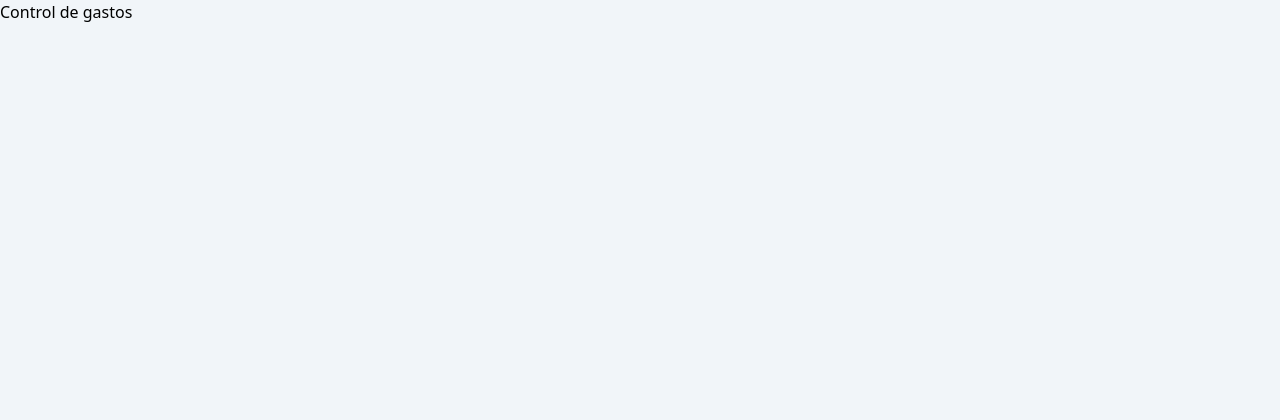
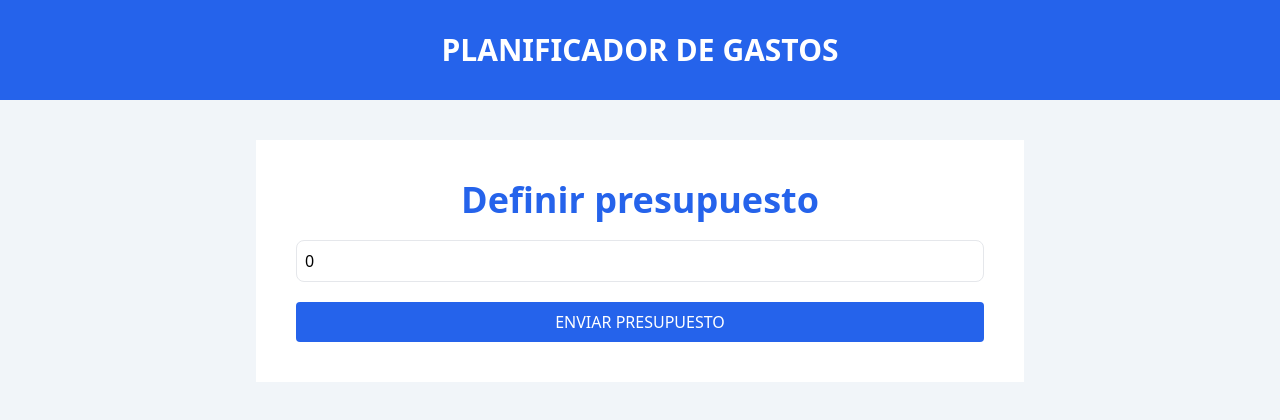
Before and after one commit to joninoni/App_Gastos, a React (Vite) app: page / in a window 1280 px wide. Shown: the top 420 px of the page. Built offline with nearby package versions, Linux system fonts and the light colour scheme.

Commit message:
diseño el formulario del presupuesto

```diff
--- a/src/App.tsx
+++ b/src/App.tsx
@@ -1,8 +1,20 @@
+import BudgetForm from "./components/BudgetForm"
+
 function App() {
 
     return (
         <>
-            <h1>Control de gastos</h1>
+
+        <header className="bg-blue-600 py-8 max-h-72">
+            <h1 className=" uppercase text-center font-black text-3xl text-white">
+                Planificador de Gastos
+            </h1>
+        </header>
+
+        <div className=" mx-auto max-w-3xl bg-white mt-10 p-10">
+            <BudgetForm/>
+        </div>
+
         </>
     )
 }
--- /dev/null
+++ b/src/components/BudgetForm.tsx
@@ -0,0 +1,41 @@
+import { useState } from "react"
+
+const BudgetForm = () => {
+
+    const [budget,setBudget] = useState(0)
+
+    const handleChange = (e : React.ChangeEvent<HTMLInputElement>) => {
+        setBudget(+e.target.value)
+    }
+
+    return (
+        <form className=" space-y-5">
+            <div className=" space-y-5 flex flex-col">
+
+                <label
+                    htmlFor="budget"
+                    className="text-center text-4xl font-bold text-blue-600">
+                        Definir presupuesto
+                </label>
+
+                <input
+                    type="number"
+                    id="budget"
+                    name="budget"
+                    value={budget}
+                    onChange={handleChange}
+                    placeholder="Define el presupuesto"
+                    className=" w-full bg-white border border-gray-200 p-2 rounded-lg"
+                />
+
+            </div>
+
+            <input type="submit"
+                value="Enviar presupuesto"
+                className=" uppercase text-white bg-blue-600 p-2 rounded w-full"
+            />
+        </form>
+    )
+}
+
+export default BudgetForm
```
